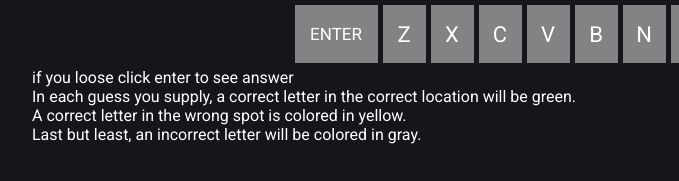
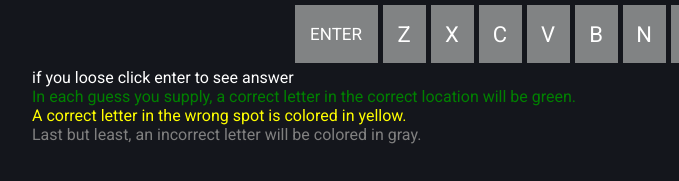
Before and after one commit to steel101/wordle.clone, a website: page wordle.html in a window 1280 px wide. Shown: the part 768-949 px from the top of the page, 112-791 px from the left. Drawn offline with nearby package versions, Linux system fonts and the light colour scheme.

Commit message:
Update wordle.html

```diff
--- a/wordle.html
+++ b/wordle.html
@@ -107,9 +107,9 @@
                 </button>
             </div>
             <p>if you loose click enter to see answer</p>
-            <p>In each guess you supply, a correct letter in the correct location will be green.</p>
-            <p>A correct letter in the wrong spot is colored in yellow.</p>
-            <p>Last but least, an incorrect letter will be colored in gray.</p>
+            <p style="color:green;">In each guess you supply, a correct letter in the correct location will be green.</p>
+            <p style="color:yellow;">A correct letter in the wrong spot is colored in yellow.</p>
+            <p style="color:grey;">Last but least, an incorrect letter will be colored in gray.</p>
         </section>
         <section class="play-again">
 
```
